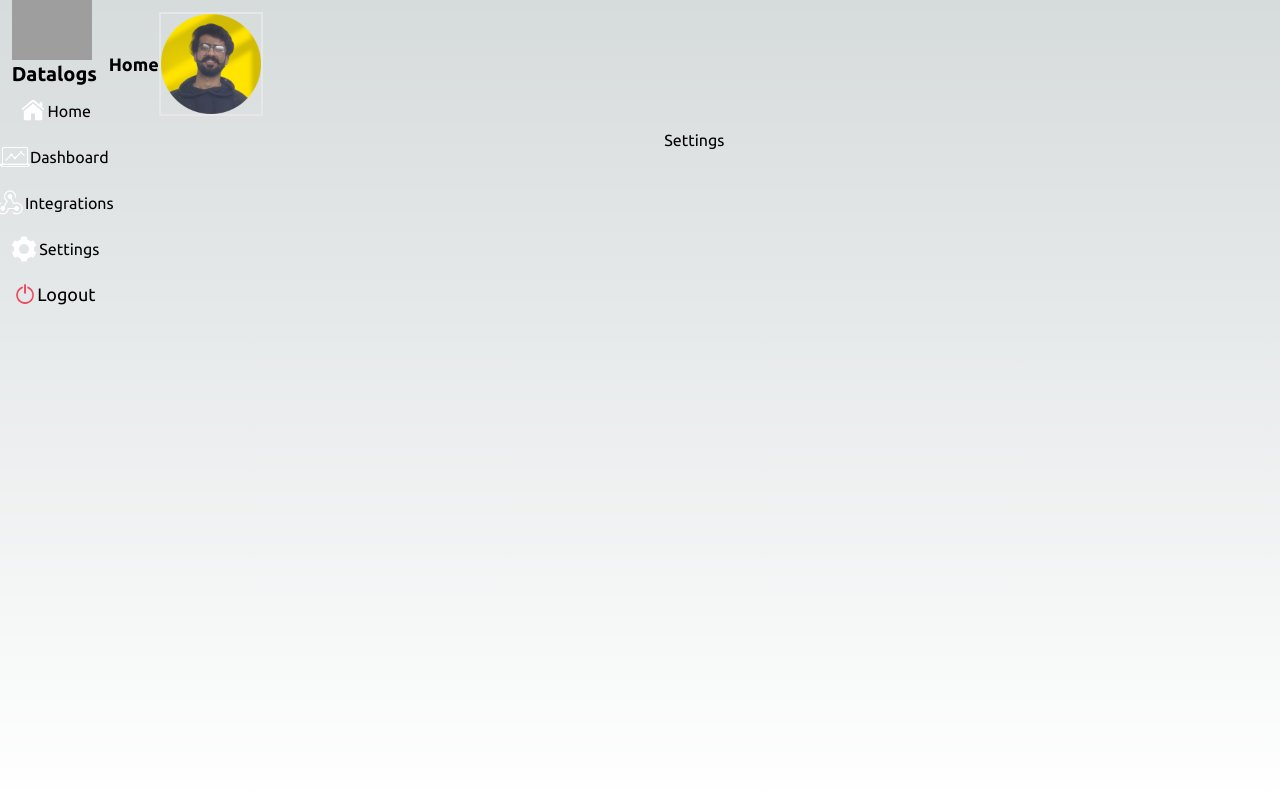
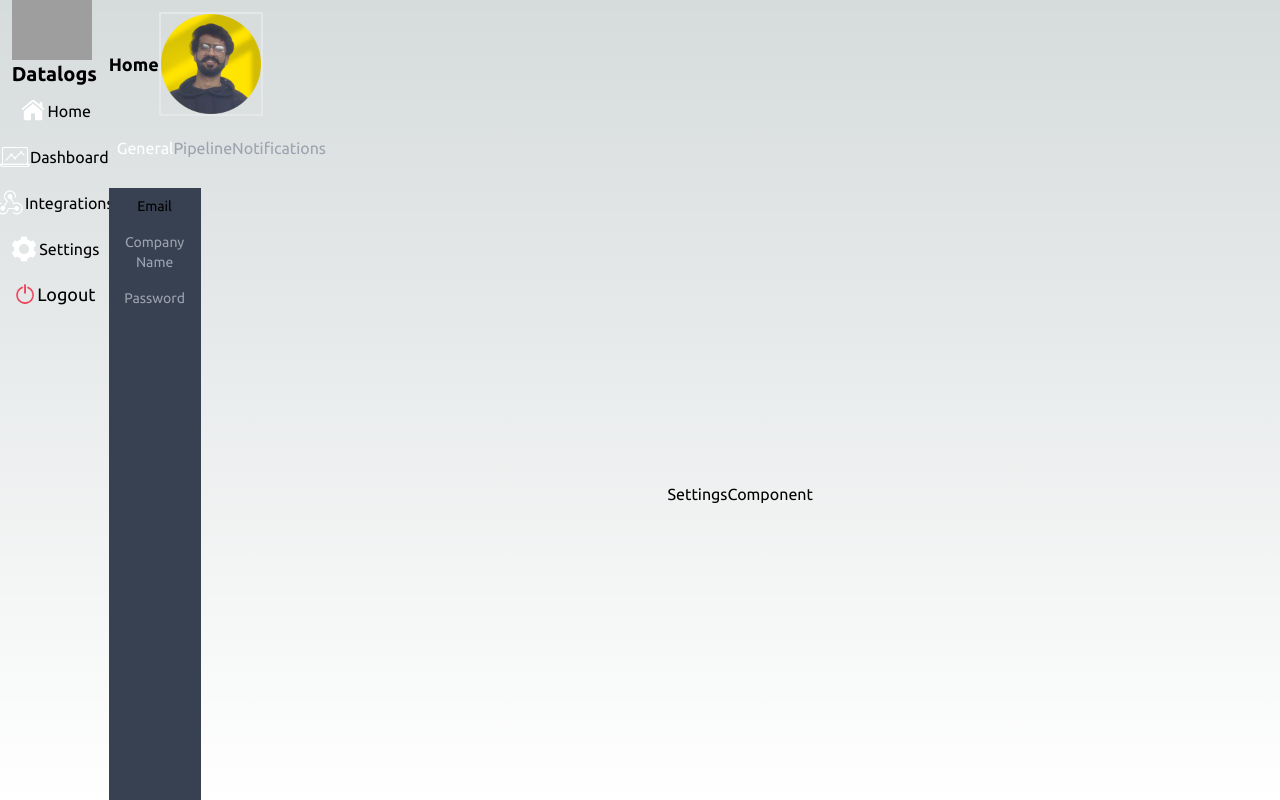
Before and after one commit to Questra-Digital/Pipeline-Observability-Hex, a Next.js app in the folder app/client/: page /dashboard/settings in a window 1280 px wide. Built offline with nearby package versions, Linux system fonts and the light colour scheme; grey boxes are pictures that could not be loaded.

Commit message:
Created Settings Page Layout

```diff
--- a/app/client/src/Components/Layout/Sidebar.js
+++ b/app/client/src/Components/Layout/Sidebar.js
@@ -10,7 +10,7 @@ const Sidebar = () => {
   const [currentTab, setCurrentTab] = useState(pathname);
   return (
     // bg-[#1C1D23]
-    <div className=" w-[20%] sm:w-[15%] min-h-full flex flex-col flex-wrap justify-start items-center bg-slate-800 border-r-2 border-gray-600">
+    <div className=" w-[20%] sm:w-[15%] min-h-full flex flex-col flex-wrap justify-start items-center bg-gray-800 border-r-2 border-gray-600">
       <div className="my-2">
         <ImageAtom
           src="/assets/Images/logo.png"
--- /dev/null
+++ b/app/client/src/Components/molecules/Settings/SettingsComponent.js
@@ -0,0 +1,7 @@
+const SettingsComponent = () => {
+  return (
+    <div>SettingsComponent</div>
+  )
+}
+
+export default SettingsComponent
--- /dev/null
+++ b/app/client/src/Components/molecules/Settings/SettingsSidebar.js
@@ -0,0 +1,30 @@
+import { settingsOptions } from "@/constants/settingOptions";
+
+const SettingsSidebar = ({ activeTab, activeOption, onOptionChange }) => {
+  const handleOptionClick = (option) => {
+    onOptionChange(option);
+  };
+
+  const getChildOptions = (state) => {
+    const parentOption = settingsOptions.find(option => option.state === state);
+    return parentOption ? parentOption.childOptions : [];
+  };
+
+  return (
+    <div className="flex flex-col gap-1 w-full">
+      {getChildOptions(activeTab).map((option, index) => (
+        <button
+          key={index}
+          onClick={() => handleOptionClick(option.state)}
+          className={`text-start px-3 rounded-lg py-2 text-sm ${
+            option.state === activeOption ? "bg-[#6376A8]" : "text-gray-400"
+          }`}
+        >
+          {option.name}
+        </button>
+      ))}
+    </div>
+  );
+};
+
+export default SettingsSidebar;
--- /dev/null
+++ b/app/client/src/Components/organisms/Settings/Settings.js
@@ -0,0 +1,62 @@
+"use client";
+import { useState, useEffect } from "react";
+import SettingsSidebar from "../../molecules/Settings/SettingsSidebar";
+import { settingsOptions } from "@/constants/settingOptions";
+
+const Settings = () => {
+  const [activeTab, setActiveTab] = useState("user");
+  const [activeOption, setActiveOption] = useState("");
+
+  useEffect(() => {
+    const defaultOption = settingsOptions.find(option => option.state === activeTab)?.childOptions[0]?.state;
+    setActiveOption(defaultOption || "");
+  }, [activeTab]);
+
+  const handleTabChange = (tab) => {
+    setActiveTab(tab);
+  };
+
+  const handleOptionChange = (option) => {
+    setActiveOption(option);
+  };
+
+  return (
+    <div className="w-full px-5 h-full flex flex-col">
+      <div className="rounded-lg w-full mt-3 border border-gray-500 py-2 px-2 flex gap-3">
+        {settingsOptions.map((option, index) => (
+          <button
+            key={index}
+            onClick={() => handleTabChange(option.state)}
+            className={`w-fit px-3 py-[6px] rounded-md ${
+              activeTab === option.state
+                ? "text-white bg-purple-600"
+                : "text-gray-400"
+            }`}
+          >
+            {option.name}
+          </button>
+        ))}
+      </div>
+      <div className="w-full h-full flex mt-5 gap-3">
+        <div className="w-[20%] h-fit bg-gray-700 flex rounded-lg p-2">
+          <SettingsSidebar
+            activeTab={activeTab}
+            activeOption={activeOption}
+            onOptionChange={handleOptionChange}
+          />
+        </div>
+        <div className="w-full h-[90%] flex justify-center items-center border border-gray-800 rounded-lg">
+          {settingsOptions
+            .find(option => option.state === activeTab)
+            ?.childOptions
+            .filter(option => option.state === activeOption)
+            .map((option, index) => (
+              <option.component key={index} />
+            ))}
+        </div>
+      </div>
+    </div>
+  );
+};
+
+export default Settings;
--- a/app/client/src/app/dashboard/settings/page.js
+++ b/app/client/src/app/dashboard/settings/page.js
@@ -1,8 +1,9 @@
+import Settings from '@/Components/organisms/Settings/Settings'
 import React from 'react'
 
 const page = () => {
   return (
-    <div>Settings</div>
+    <Settings/>
   )
 }
 
--- /dev/null
+++ b/app/client/src/constants/settingOptions.js
@@ -0,0 +1,64 @@
+import SettingsComponent from "@/Components/molecules/Settings/SettingsComponent";
+
+
+export const settingsOptions = [
+    {
+        name: 'General',
+        state: 'user',
+        childOptions: [
+            {
+                name: 'Email',
+                state: 'email',
+                component: SettingsComponent
+            },
+            {
+                name: 'Company Name',
+                state: 'company',
+                component: SettingsComponent
+            },
+            {
+                name: 'Password',
+                state: 'password',
+                component: SettingsComponent
+            }
+        ]
+    },
+    {
+        name: 'Pipeline',
+        state: 'pipeline',
+        childOptions: [
+            {
+                name: 'Observability',
+                state: 'observability',
+                component: SettingsComponent
+            },
+            {
+                name: 'Deviation Value',
+                state: 'deviation',
+                component: SettingsComponent
+            },
+            {
+                name: 'Token',
+                state: 'token',
+                component: SettingsComponent
+            }
+        ]
+    },
+    {
+        name: 'Notifications',
+        state: 'notification',
+        childOptions: [
+            {
+                name: 'Slack',
+                state: 'slack',
+                component: SettingsComponent
+            },
+            {
+                name: 'Gmail',
+                state: 'gmail',
+                component: SettingsComponent
+            },
+        ]
+    }
+
+]
```
